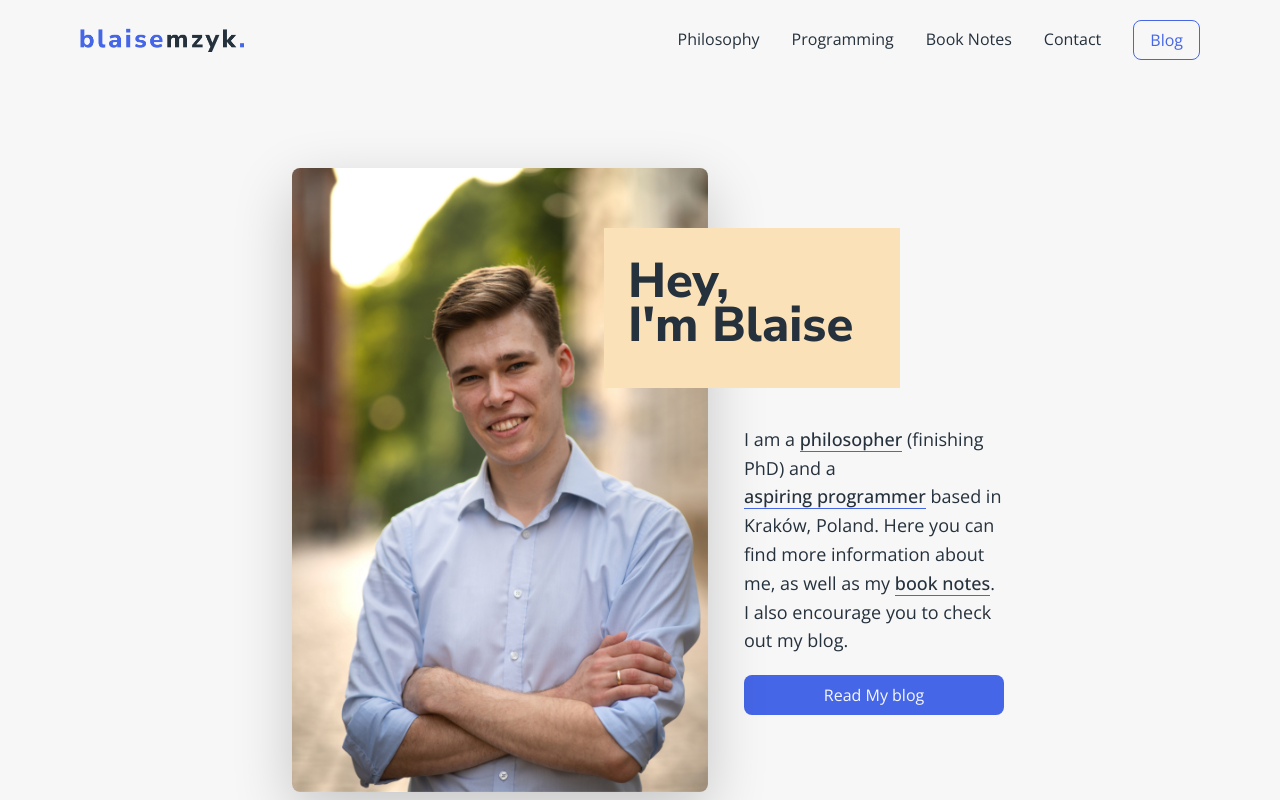
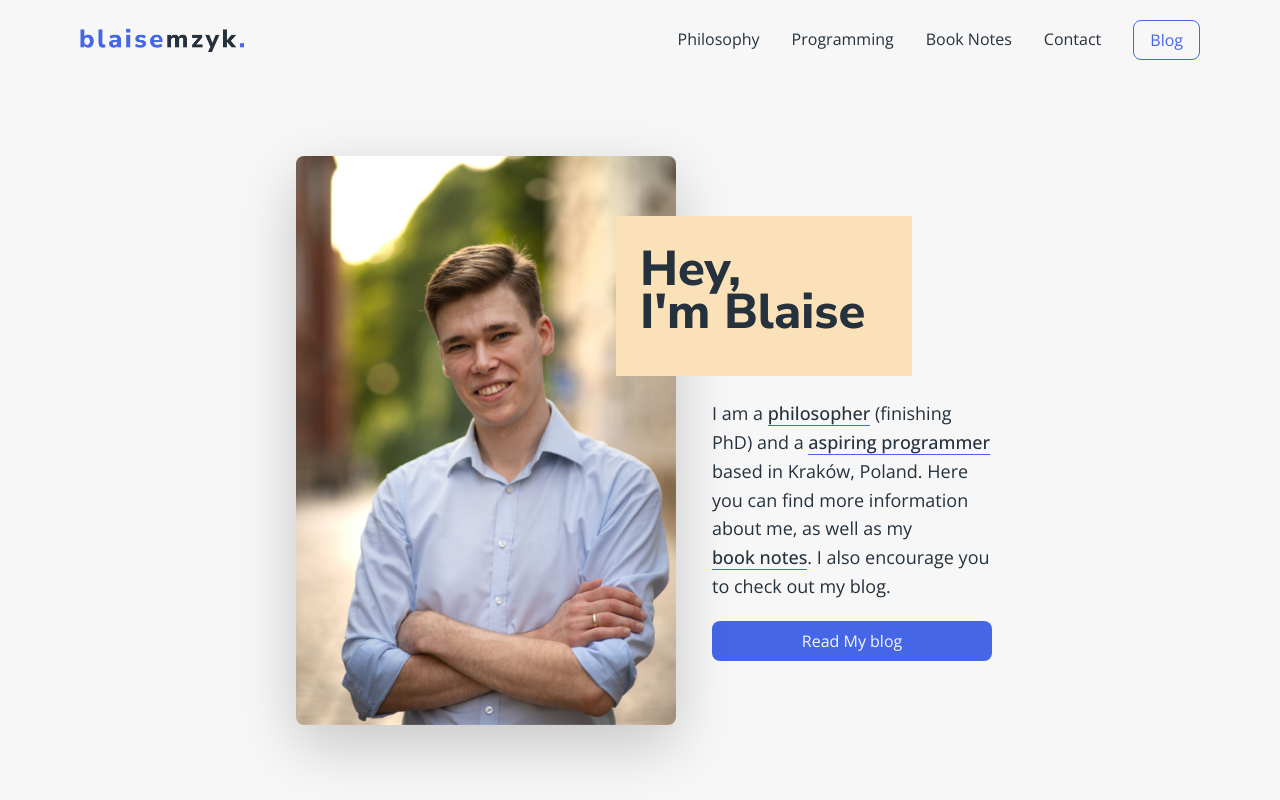
Before and after one commit to blzjmzk/blaise-mzyk-website, a Next.js app: page / in a window 1280 px wide. Shown: the top 800 px of the page. Built offline with nearby package versions, Linux system fonts and the light colour scheme.

Commit message:
Style homepage

```diff
--- a/app/css/HomePage.module.css
+++ b/app/css/HomePage.module.css
@@ -14,7 +14,7 @@
 
 .heroImage {
   position: relative;
-  margin-left: -13.2rem;
+  margin-left: -11rem;
   border-radius: var(--border-radius);
   width: 21.6rem;
   height: 32.4rem;
@@ -31,7 +31,7 @@
   padding: 2rem 2rem;
   position: absolute;
   top: 3.6rem;
-  left: 3.6rem;
+  left: 4.4rem;
   line-height: 0.9;
 }
 
@@ -42,7 +42,7 @@
 
 .heroTagline {
   margin-bottom: 2rem;
-  max-width: 34.8rem;
+  max-width: 32rem;
 }
 
 .customLink {
@@ -64,13 +64,13 @@
   .hero {
     flex-direction: row;
     justify-content: center;
-    margin-top: 0;
+    margin-top: -4rem;
   }
 
   .heroImage {
-    width: 41.6rem;
-    height: 62.4rem;
-    margin-left: 1.6rem;
+    width: 38rem;
+    height: 56.9rem;
+    margin-left: 0.8rem;
   }
 
   .heroBanner {
@@ -88,7 +88,7 @@
 
   .heroTagline {
     margin-top: 18rem;
-    width: 26rem;
+    width: 28rem;
     font-size: 1.8rem;
   }
 }
--- a/app/page.tsx
+++ b/app/page.tsx
@@ -29,7 +29,7 @@ const HomePage = () => {
           </div>
         </div>
         <div className={styles.heroBlockTwo}>
-          <div className={styles.heroTagline}>
+          <p className={styles.heroTagline}>
             I am a{" "}
             <Link href="/philosophy" className={styles.customLink}>
               philosopher
@@ -50,7 +50,7 @@ const HomePage = () => {
               book notes
             </Link>
             . I also encourage you to check out my blog.
-          </div>
+          </p>
           <Button variant={"primary"}>
             <Link href="/blog" className="link-clear">
               Read My blog
```
